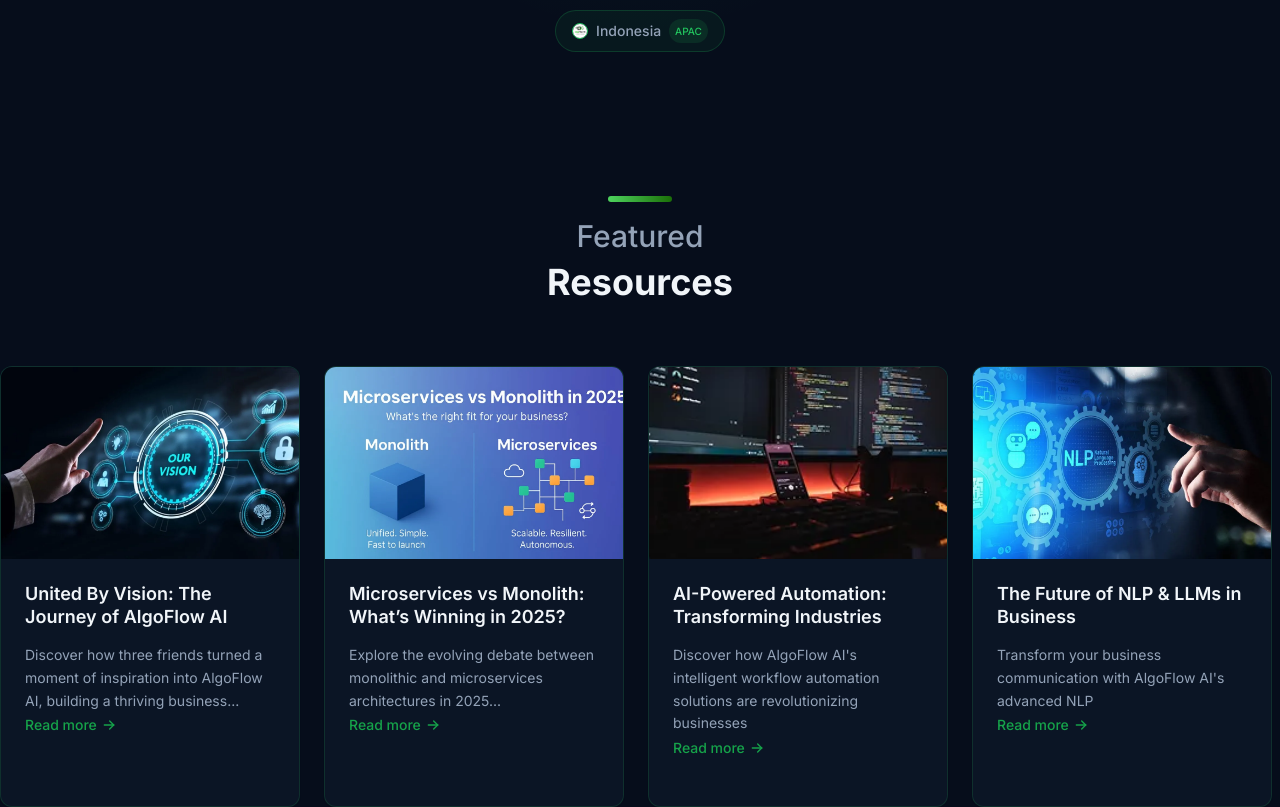
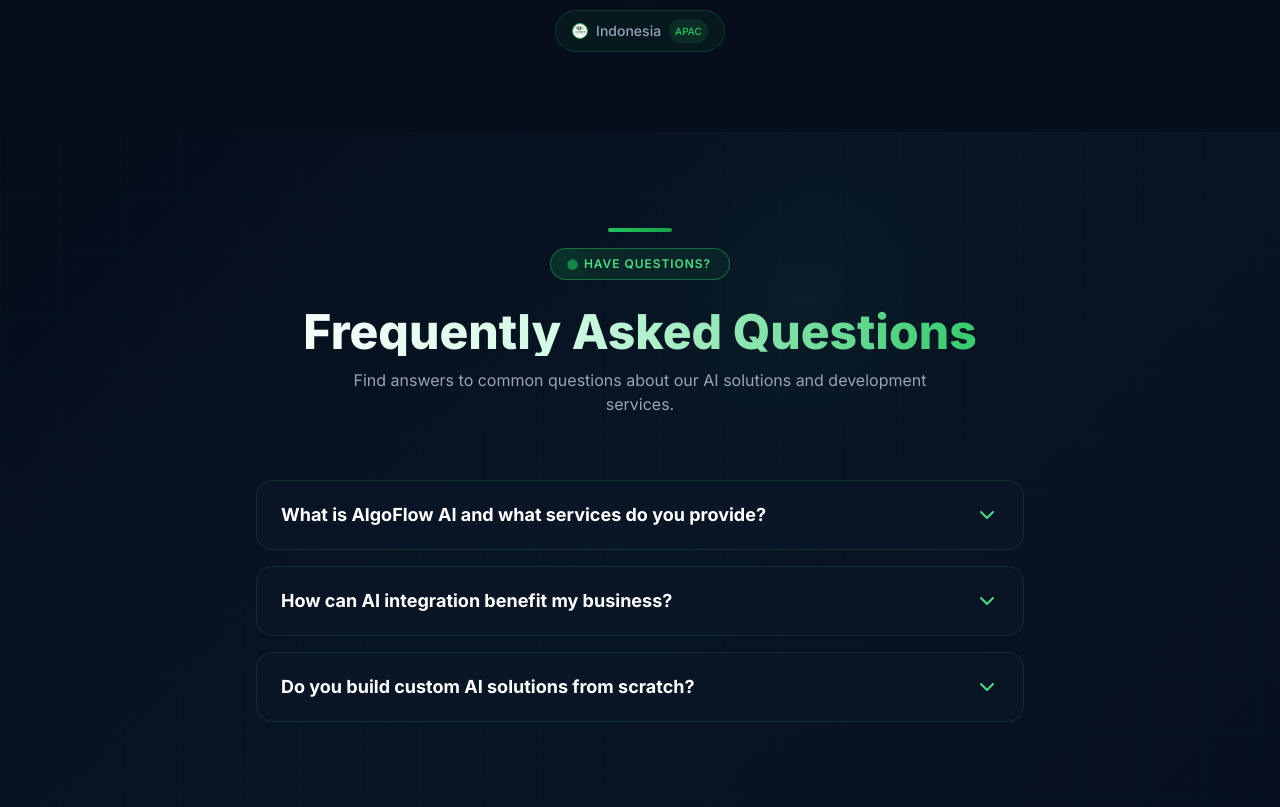
Before and after one commit to algoflowai/Algoflow-official-website, a Next.js app in the folder Client/: page / in a window 1280 px wide. Shown: the part 7921-8728 px from the top of the page. Built offline with nearby package versions, Linux system fonts and the light colour scheme.

Commit message:
Created privacy policy and FAQ page

```diff
--- a/Client/src/app/page.js
+++ b/Client/src/app/page.js
@@ -14,6 +14,7 @@
 import Development from '@/components/Development';
 import AboutUs from '@/components/AboutUs';
 import Recognitions from '@/components/Recognitions';
+import FAQ from '@/components/FAQ';
 
 export const metadata = {
 	title: 'AlgoFlow AI — Custom AI Solutions & Software Development Company',
@@ -92,6 +93,9 @@
 				<section id="global-presence">
 					<GlobalPresence />
 				</section>
+				<section id="FAQ">
+					<FAQ/>
+				</section>
 				<section id="resources">
 					<FeaturedResources />
 				</section>
--- /dev/null
+++ b/Client/src/app/privacy-policy/page.js
@@ -0,0 +1,85 @@
+import Navbar from '@/components/Navbar';
+import Footer from '@/components/Footer';
+
+export const metadata = {
+	title: 'Privacy Policy & Terms | AlgoFlow AI',
+	description: 'Privacy Policy and Terms of Service for AlgoFlow AI.',
+};
+
+const privacyPolicy = [
+	{
+		title: '1. Introduction',
+		content:
+			'Welcome to AlgoFlow AI. This Privacy Policy explains how we collect, use, disclose, and safeguard your information when you visit our website.',
+	},
+	{
+		title: '2. Information Collection',
+		content:
+			'We may collect personal identification information from Users in a variety of ways, including, but not limited to, when Users visit our site, fill out a form, and in connection with other activities, services, features or resources we make available on our Site.',
+	},
+	{
+		title: '3. Use of Information',
+		content:
+			'We may use the information we collect from you to personalize your experience, to improve our website, to improve customer service, and to send periodic emails.',
+	},
+	{
+		title: '4. Information Protection',
+		content:
+			'We adopt appropriate data collection, storage and processing practices and security measures to protect against unauthorized access, alteration, disclosure or destruction of your personal information.',
+	},
+	{
+		title: '5. Third-Party Sharing',
+		content:
+			'We do not sell, trade, or rent Users personal identification information to others. We may share generic aggregated demographic information not linked to any personal identification information.',
+	},
+	{
+		title: '6. Changes to This Policy',
+		content:
+			'AlgoFlow AI has the discretion to update this privacy policy at any time. When we do, we will post a notification on the main page of our Site.',
+	},
+	{
+		title: '7. Contact Us',
+		content:
+			'If you have any questions about this Privacy Policy, the practices of this site, or your dealings with this site, please contact us.',
+	},
+];
+
+export default function PrivacyPolicy() {
+	return (
+		<div className="bg-[var(--background)] min-h-screen overflow-x-hidden custom-scrollbar flex flex-col">
+			<Navbar />
+
+			<main className="flex-grow pt-32 pb-20 px-4 md:px-8 max-w-4xl mx-auto w-full font-Inter">
+				<div className="mb-12">
+					<div className="w-[69px] h-[5px] bg-gradient-to-r from-[#4ed35e] to-[#1b6f08] mb-4" />
+					<h1 className="text-3xl md:text-5xl font-bold text-[var(--text-primary)] mb-4">
+						Privacy Policy & Terms
+					</h1>
+					<p className="text-[var(--text-secondary)] text-lg">
+						Last updated:{' '}
+						{new Date().toLocaleDateString('en-US', {
+							month: 'long',
+							day: 'numeric',
+							year: 'numeric',
+						})}
+					</p>
+				</div>
+
+				<div className="space-y-8 bg-[var(--surface)] p-6 md:p-10 rounded-2xl border border-[var(--card-border)] shadow-sm">
+					{privacyPolicy.map((section, index) => (
+						<section key={index} className="flex flex-col gap-3">
+							<h2 className="text-xl md:text-2xl font-semibold text-[var(--text-primary)]">
+								{section.title}
+							</h2>
+							<p className="text-[var(--text-secondary)] leading-relaxed">
+								{section.content}
+							</p>
+						</section>
+					))}
+				</div>
+			</main>
+
+			<Footer />
+		</div>
+	);
+}
--- /dev/null
+++ b/Client/src/components/FAQ.jsx
@@ -0,0 +1,129 @@
+'use client';
+
+import { useState } from 'react';
+import { motion, AnimatePresence } from 'framer-motion';
+
+const faqs = [
+	{
+		question: "What is AlgoFlow AI and what services do you provide?",
+		answer: "AlgoFlow AI is a custom AI solutions and software development company. We specialize in building AI-powered software, mobile apps, web platforms, computer vision solutions, NLP/LLMs, and intelligent workflow automation tailored for your business needs."
+	},
+	{
+		question: "How can AI integration benefit my business?",
+		answer: "Integrating AI can streamline operations, automate repetitive tasks, enhance decision-making with predictive analytics, improve customer experiences through intelligent chatbots, and ultimately drive growth by unlocking new efficiencies and insights from your data."
+	},
+	{
+		question: "Do you build custom AI solutions from scratch?",
+		answer: "Yes, we build custom AI solutions tailored to your specific requirements. Our team of experts works closely with you from research and development to deployment, ensuring that the final product perfectly aligns with your business goals and integrates seamlessly into your existing workflows."
+	}
+];
+
+export default function FAQ() {
+	const [openIndex, setOpenIndex] = useState(null);
+
+	const toggleFAQ = (index) => {
+		setOpenIndex(openIndex === index ? null : index);
+	};
+
+	return (
+		<section className="relative py-24 px-4 md:px-6 dark-section overflow-hidden">
+			{/* Neural grid background */}
+			<div className="absolute inset-0 neural-grid opacity-40 pointer-events-none" />
+
+			{/* Gradient orbs */}
+			<div className="absolute inset-0 pointer-events-none overflow-hidden">
+				<motion.div
+					className="absolute top-0 right-1/4 w-80 h-80 rounded-full"
+					style={{
+						background:
+							'radial-gradient(circle, rgba(34,197,94,0.08) 0%, transparent 70%)',
+					}}
+					animate={{ scale: [1, 1.2, 1], opacity: [0.5, 0.9, 0.5] }}
+					transition={{ duration: 8, repeat: Infinity, ease: 'easeInOut' }}
+				/>
+			</div>
+
+			<div className="container mx-auto relative z-10 max-w-3xl">
+				<motion.div
+					className="text-center mb-16"
+					initial={{ y: -20, opacity: 0 }}
+					whileInView={{ y: 0, opacity: 1 }}
+					viewport={{ once: true, margin: '-100px' }}
+					transition={{ duration: 0.6, ease: 'easeOut' }}
+				>
+					<motion.div
+						className="flex items-center justify-center mb-4"
+						initial={{ scaleX: 0 }}
+						whileInView={{ scaleX: 1 }}
+						transition={{ duration: 0.8, delay: 0.2 }}
+					>
+						<div className="w-16 h-1 bg-gradient-to-r from-[#22c55e] to-[#16a34a] rounded-full" />
+					</motion.div>
+					<div className="ai-badge inline-flex mx-auto mb-4">
+						<span className="ai-badge-dot"></span>
+						Have Questions?
+					</div>
+					<h2
+						className="gradient-text-hero text-4xl md:text-5xl font-extrabold mt-3"
+						style={{ fontFamily: 'Inter' }}
+					>
+						Frequently Asked Questions
+					</h2>
+					<p className="text-gray-400 mt-3 max-w-xl mx-auto text-base">
+						Find answers to common questions about our AI solutions and development services.
+					</p>
+				</motion.div>
+
+				<div className="space-y-4">
+					{faqs.map((faq, index) => (
+						<motion.div
+							key={index}
+							className="glass-card rounded-2xl overflow-hidden border border-white/5 relative group"
+							initial={{ y: 20, opacity: 0 }}
+							whileInView={{ y: 0, opacity: 1 }}
+							viewport={{ once: true, margin: '-50px' }}
+							transition={{ duration: 0.5, delay: index * 0.1 }}
+						>
+							<div
+								className="absolute inset-0 opacity-0 group-hover:opacity-100 transition-opacity duration-500 pointer-events-none"
+								style={{
+									background:
+										'linear-gradient(135deg, rgba(34,197,94,0.05) 0%, transparent 60%)',
+								}}
+							/>
+							<button
+								onClick={() => toggleFAQ(index)}
+								className="w-full text-left px-6 py-5 flex items-center justify-between focus:outline-none relative z-10"
+							>
+								<span className="text-lg font-bold text-white group-hover:text-green-400 transition-colors duration-300">
+									{faq.question}
+								</span>
+								<span className={`text-green-400 transform transition-transform duration-300 ${openIndex === index ? 'rotate-180' : ''}`}>
+									<svg width="24" height="24" viewBox="0 0 24 24" fill="none" stroke="currentColor" strokeWidth="2" strokeLinecap="round" strokeLinejoin="round">
+										<path d="m6 9 6 6 6-6"/>
+									</svg>
+								</span>
+							</button>
+
+							<AnimatePresence>
+								{openIndex === index && (
+									<motion.div
+										initial={{ height: 0, opacity: 0 }}
+										animate={{ height: 'auto', opacity: 1 }}
+										exit={{ height: 0, opacity: 0 }}
+										transition={{ duration: 0.3, ease: 'easeInOut' }}
+										className="relative z-10"
+									>
+										<div className="px-6 pb-5 text-gray-400 text-sm leading-relaxed border-t border-white/5 mt-2 pt-4">
+											{faq.answer}
+										</div>
+									</motion.div>
+								)}
+							</AnimatePresence>
+						</motion.div>
+					))}
+				</div>
+			</div>
+		</section>
+	);
+}
```
